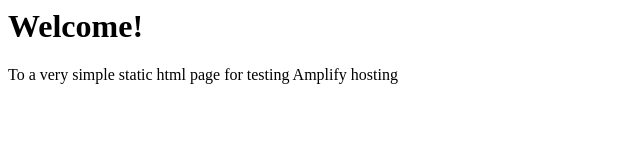
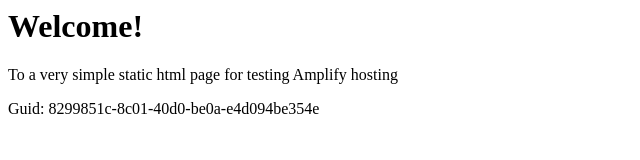
Before and after one commit to aws-aemilia-sfo/Github-PR-Commit-Integration-Test-DoNotTouch-Gith-P5X5MO5I-v1-prod-us-west-1, a website: page src/index.html in a window 1280 px wide. Shown: the whole page, without its empty margins (0-640 px from the left). Drawn offline with Linux system fonts and the light colour scheme.

Commit message:
commit from integ tests

```diff
--- a/src/index.html
+++ b/src/index.html
@@ -1,3 +1,5 @@
+
+
 <html lang="en">
 
 <head>
@@ -10,6 +12,6 @@
 <body>
     <h1>Welcome!</h1>
     <p>To a very simple static html page for testing Amplify hosting</p>
-</body>
+    <p>Guid: 8299851c-8c01-40d0-be0a-e4d094be354e</p></body>
 
 </html>
```
